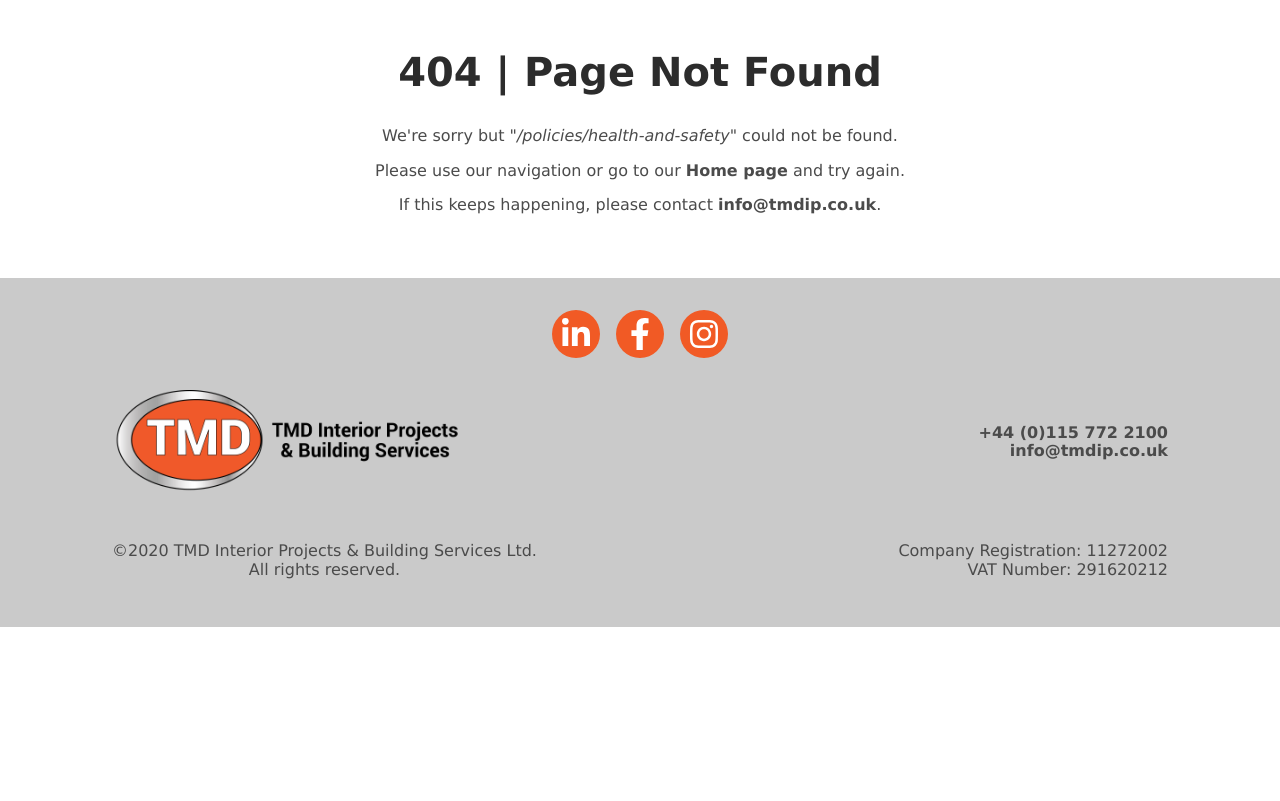
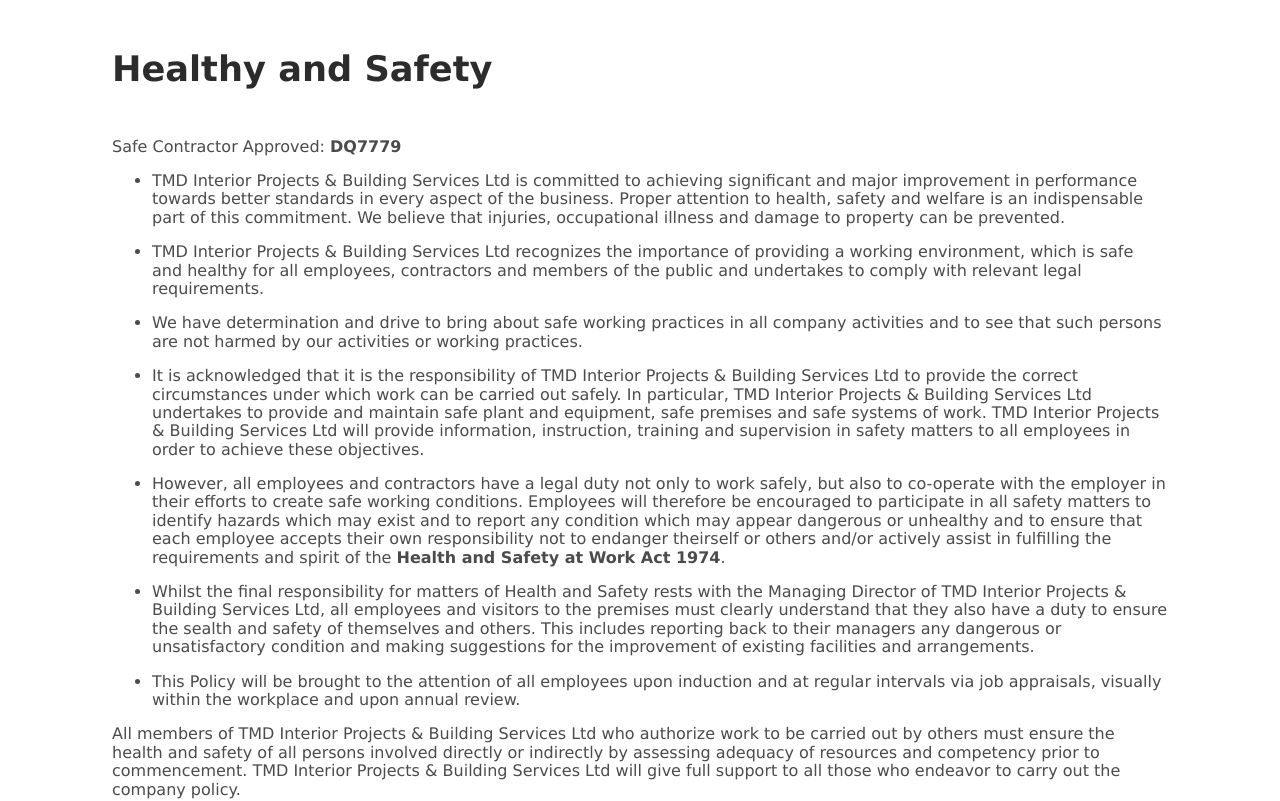
Before and after one commit to jackdomleo7/tmdip.co.uk, a Vue app: page /policies/health-and-safety in a window 1280 px wide. Shown: the part 460-1261 px from the top of the page. Before the commit the page ends 1087 px from the top, so only its background shows below. Built offline with nearby package versions, Linux system fonts and the light colour scheme.

Commit message:
Health and Safety page

```diff
--- a/src/helpers/companyInfo.ts
+++ b/src/helpers/companyInfo.ts
@@ -8,6 +8,7 @@ export default class CompanyInfo {
   private static readonly _vatNumber: string = "291620212";
   private static readonly _telNumber: string = "+44 (0)115 772 2100";
   private static readonly _email: string = "info@tmdip.co.uk";
+  private static readonly _safeContractorAccreditation: string = "DQ7779";
 
   public static get companyName(): string {
     return process.env.VUE_APP_NAME;
@@ -34,4 +35,8 @@ export default class CompanyInfo {
   public static get companyEmail(): string {
     return this._email;
   }
+
+  public static get companySafeContractorAccreditation(): string {
+    return this._safeContractorAccreditation;
+  }
 }
--- a/src/layout/navigation/Navbar.vue
+++ b/src/layout/navigation/Navbar.vue
@@ -76,7 +76,7 @@ export default class Navbar extends Vue {
         },
         {
           text: "Health & Safety",
-          link: "#"
+          link: { name: Routes.HealthAndSafety }
         },
         {
           text: "Environmental Policy",
--- a/src/router.ts
+++ b/src/router.ts
@@ -13,6 +13,7 @@ import CompanyInfo from "@/helpers/companyInfo";
 export class Routes {
   public static readonly Home: string = "home";
   public static readonly ModernSlaveryAct: string = 'modern-slavery-act'
+  public static readonly HealthAndSafety: string = 'health-and-safety'
   public static readonly PageNotFound: string = "page-not-found";
 }
 
@@ -39,12 +40,28 @@ export default class Router implements RouterOptions {
         title: "Modern Slavery Act"
       }
     },
+    {
+      path: '/policies/health-and-safety',
+      name: Routes.HealthAndSafety,
+      component: () => import("@/views/Policies/HealthAndSafety.vue"),
+      meta: {
+        title: "Health and Safety"
+      }
+    },
     // Redirects
     {
       path: '/modern-slavery-act',
       redirect: { name: Routes.ModernSlaveryAct }
     },
-    // Page not found
+    {
+      path: '/health-safety',
+      redirect: { name: Routes.HealthAndSafety }
+    },
+    {
+      path: '/health-and-safety',
+      redirect: { name: Routes.HealthAndSafety }
+    },
+    // Catch all
     {
       path: "*",
       name: Routes.PageNotFound,
--- /dev/null
+++ b/src/views/Policies/HealthAndSafety.vue
@@ -0,0 +1,59 @@
+<template>
+  <page-content header="Healthy and Safety">
+    <article>
+      <p>Safe Contractor Approved: <strong>{{ companySafeContractorAccreditation }}</strong></p>
+      <ul>
+        <li>
+          {{ companyNameWithLtd }} is committed to achieving significant and major improvement in performance towards better standards in every aspect of the business.  Proper attention to health, safety and welfare is an indispensable part of this commitment.  We believe that injuries, occupational illness and damage to property can be prevented.
+        </li>
+        <li>
+          {{ companyNameWithLtd }} recognizes the importance of providing a working environment, which is safe and healthy for all employees, contractors and members of the public and undertakes to comply with relevant legal requirements.
+        </li>
+        <li>
+          We have determination and drive to bring about safe working practices in all company activities and to see that such persons are not harmed by our activities or working practices.
+        </li>
+        <li>
+          It is acknowledged that it is the responsibility of {{ companyNameWithLtd }} to provide the correct circumstances under which work can be carried out safely. In particular, {{ companyNameWithLtd }} undertakes to provide and maintain safe plant and equipment, safe premises and safe systems of work. {{ companyNameWithLtd }} will provide information, instruction, training and supervision in safety matters to all employees in order to achieve these objectives.
+        </li>
+        <li>
+          However, all employees and contractors have a legal duty not only to work safely, but also to co-operate with the employer in their efforts to create safe working conditions. Employees will therefore be encouraged to participate in all safety matters to identify hazards which may exist and to report any condition which may appear dangerous or unhealthy and to ensure that each employee accepts their own responsibility not to endanger theirself or others and/or actively assist in fulfilling the requirements and spirit of the <site-link type="external" link="https://www.legislation.gov.uk/ukpga/1974/37/contents">Health and Safety at Work Act <time datetime="1974">1974</time></site-link>.
+        </li>
+        <li>
+          Whilst the final responsibility for matters of Health and Safety rests with the Managing Director of {{ companyNameWithLtd }}, all employees and visitors to the premises must clearly understand that they also have a duty to ensure the sealth and safety of themselves and others. This includes reporting back to their managers any dangerous or unsatisfactory condition and making suggestions for the improvement of existing facilities and arrangements.
+        </li>
+        <li>
+          This Policy will be brought to the attention of all employees upon induction and at regular intervals via job appraisals, visually within the workplace and upon annual review.
+        </li>
+      </ul>
+      <p>
+        All members of {{ companyNameWithLtd }} who authorize work to be carried out by others must ensure the health and safety of all persons involved directly or indirectly by assessing adequacy of resources and competency prior to commencement. {{ companyNameWithLtd }} will give full support to all those who endeavor to carry out the company policy.
+      </p>
+    </article>
+  </page-content>
+</template>
+
+<script lang="ts">
+import { Component, Vue } from "vue-property-decorator";
+import { PageContent } from "@/layout";
+import { SiteLink } from "@/components";
+import CompanyInfo from "@/helpers/companyInfo";
+
+@Component({
+  components: { PageContent, SiteLink }
+})
+export default class HealthAndSafety extends Vue {
+  private get companyNameWithLtd(): string {
+    return CompanyInfo.companyNameWithLtd;
+  }
+
+  private get companySafeContractorAccreditation(): string {
+    return CompanyInfo.companySafeContractorAccreditation;
+  }
+}
+</script>
+
+<style lang="scss" scoped>
+  li {
+    margin: 1rem 0;
+  }
+</style>
--- a/src/views/Policies/ModernSlaveryAct.vue
+++ b/src/views/Policies/ModernSlaveryAct.vue
@@ -33,7 +33,6 @@
 
 <script lang="ts">
 import { Component, Vue } from "vue-property-decorator";
-import { Routes } from "@/router";
 import { PageContent } from "@/layout";
 import { SiteLink } from "@/components";
 import CompanyInfo from "@/helpers/companyInfo";
@@ -47,5 +46,3 @@ export default class ModernSlaveryAct extends Vue {
   }
 }
 </script>
-
-<style lang="scss" scoped></style>
```
